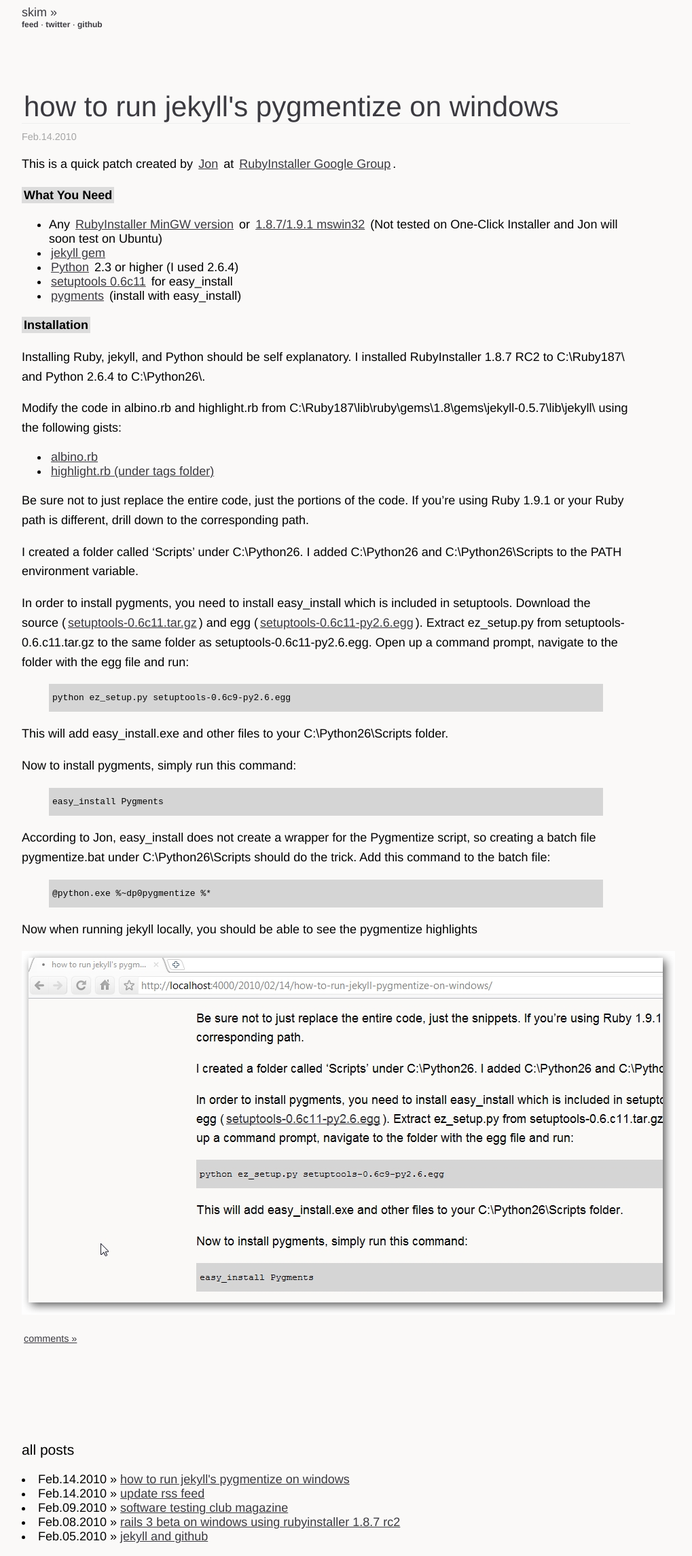
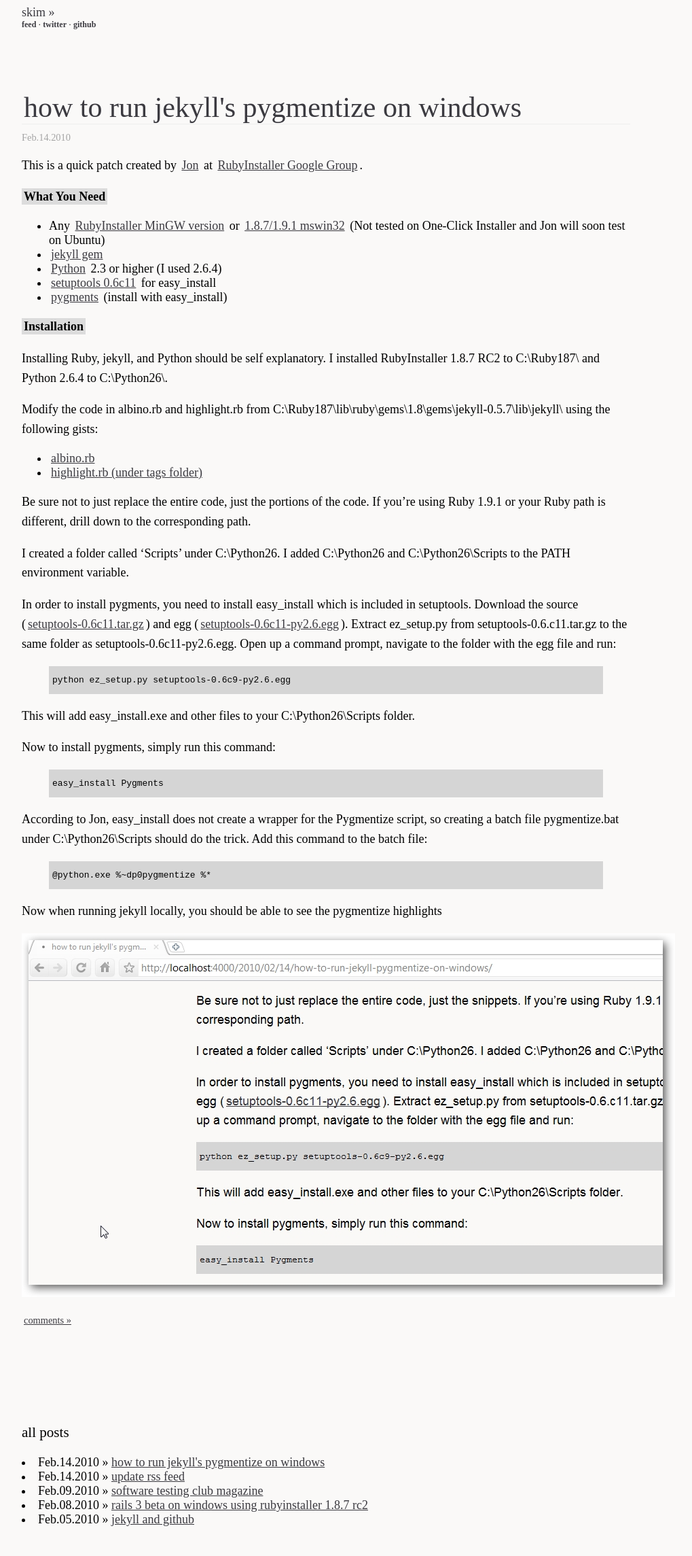
Before and after one commit to sl4m/sl4m.github.com, a Jekyll site: the page built from index.html, in a window 1280 px wide. Shown: the whole page at 68% size, without its empty margins (160-1179 px from the left). Built offline with Jekyll 4.4.1, drawn with Linux system fonts in a browser that asks for light colours; after the commit the page ends 2264 px from its top, so only the background shows below that.

Commit message:
updated font-family

```diff
--- a/css/screen.css
+++ b/css/screen.css
@@ -1,6 +1,6 @@
 body{
   background: #FAF9F8;
-  font-family: helvetica, arial, sans-serif;
+  font-family: "ff-enzo-web";
   font-size: 18px;
   margin: 0;
 }
@@ -30,7 +30,7 @@
   color:#A5A5A5;
 }
 h1,h2,h3,h4{
-  font-family: helvetica, arial, sans-serif;
+  font-family: "ff-enzo-web";
   font-weight: normal;
 }
 h1 a, h2 a, h3 a, h4 a{
```
